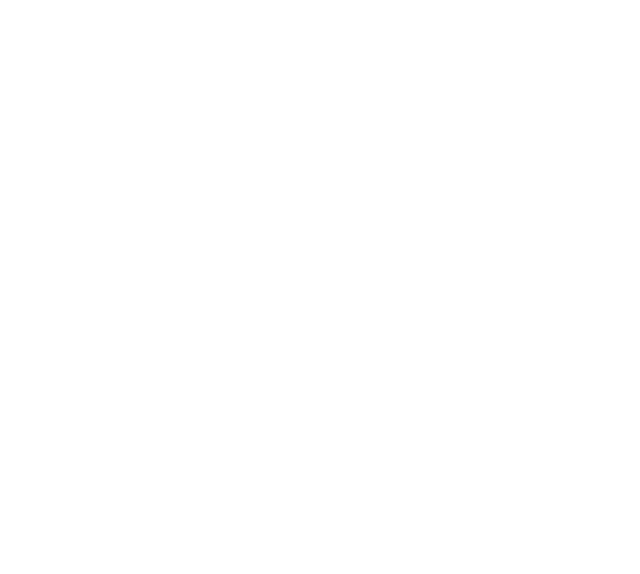
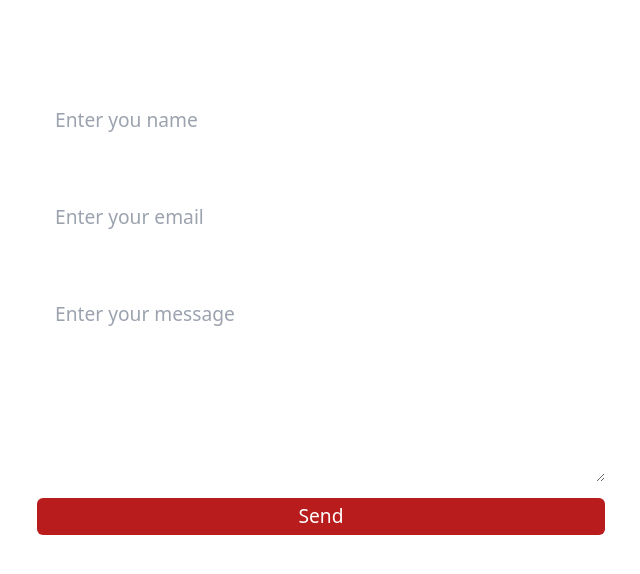
Before and after one commit to Mayuri3166/Bookstoreapp, a React (Vite) app in the folder Frontend/: page /contact in a window 1280 px wide. Before the commit this address had no page. Shown: the top 574 px of the page, without its empty margins (319-959 px from the left). Built offline with nearby package versions, Linux system fonts and the light colour scheme.

Commit message:
frontenddone

```diff
--- a/Frontend/package.json
+++ b/Frontend/package.json
@@ -10,9 +10,11 @@
     "preview": "vite preview"
   },
   "dependencies": {
+    "@emailjs/browser": "^4.3.3",
     "@radix-ui/themes": "^3.0.5",
     "react": "^18.2.0",
     "react-dom": "^18.2.0",
+    "react-hook-form": "^7.51.5",
     "react-router-dom": "^6.23.1",
     "react-slick": "^0.30.2",
     "slick-carousel": "^1.8.1"
--- a/Frontend/src/App.jsx
+++ b/Frontend/src/App.jsx
@@ -3,6 +3,7 @@
 import { Routes, Route } from "react-router-dom"
 import Courses from './courses/Courses'
 import Signup from './components/Signup'
+import Contact from "./components/Contact"
 
 function App() {
   return (
@@ -12,6 +13,7 @@
         <Route path='/' element={<Home/>} />
         <Route path='/course' element={<Courses/>} />
         <Route path='/signup' element={<Signup/>} />
+        <Route path='/contact' element={<Contact/>} />
       </Routes>
     </div>
     </>
--- /dev/null
+++ b/Frontend/src/components/Contact.jsx
@@ -0,0 +1,40 @@
+import React, { useRef } from 'react';
+import emailjs from '@emailjs/browser';
+import "./Contactstyle.css"
+
+export const ContactUs = () => {
+  const form = useRef();
+
+  const sendEmail = (e) => {
+    e.preventDefault();
+
+    emailjs
+      .sendForm('service_7m871lg', 'template_3cahuxr', form.current, {
+        publicKey: 'TxvHvic9dKzJgIOl5',
+      })
+      .then(
+        () => {
+          console.log('SUCCESS!');
+        },
+        (error) => {
+          console.log('FAILED...', error.text);
+        },
+      );
+  };
+
+  return (
+    <div>
+    <form ref={form} onSubmit={sendEmail}>
+      <label >Name</label>
+      <input type="text" name="user_name" placeholder='Enter you name' required />
+      <label>Email</label>
+      <input type="email" name="user_email" placeholder='Enter your email' required />
+      <label>Message</label>
+      <textarea  name="message" rows="6" placeholder='Enter your message' required />
+      <input type="submit"  className='bg-red-700 text-white rounded-md px-3 py-1 hover:bg-red-800 duration:200' value="Send" />
+    </form>
+    </div>
+  );
+};
+
+export default ContactUs;
--- /dev/null
+++ b/Frontend/src/components/Contactstyle.css
@@ -0,0 +1,22 @@
+label{
+    color: #fff;
+    margin-bottom: 0.5rem;
+}
+
+form{
+    display: flex;
+    flex-direction: column;
+    padding: 4rem 1rem;
+    margin: auto;
+    max-width: 600px;
+}
+
+form input, form textarea{
+    margin-bottom: 1rem;
+    padding: 10px 18px;
+    font-size: 1.2rem;
+    background-color: rgba(255, 255, 255, 0.1);
+    border-color: rgba(255, 255, 255, 0.1);
+    color:#f4f4f4;
+
+}
--- a/Frontend/src/components/Login.jsx
+++ b/Frontend/src/components/Login.jsx
@@ -1,32 +1,48 @@
 import React from 'react'
 import { Link } from 'react-router-dom'
+import { useForm } from "react-hook-form"
 
 function Login() {
+    const {
+        register,
+        handleSubmit,
+        formState: { errors },
+      } = useForm()
+
+      const onSubmit =  (data) => console.log(data);
+
   return (
     <div>
     <dialog id="my_modal_3" className="modal">
         <div className="modal-box">
-            <form method="dialog">
+            <form onSubmit={handleSubmit(onSubmit)} method="dialog">
             {/* if there is a button in form, it will close the modal */}
-            <Link to="/" className="btn btn-sm btn-circle btn-ghost absolute right-2 top-2">✕</Link>
-            </form>
+            <Link to="/" className="btn btn-sm btn-circle btn-ghost absolute right-2 top-2"
+            onClick={()=>document.getElementById("my_modal_3").close()}>✕</Link>
             <h3 className="font-bold text-lg text-white">Login</h3>
             <div className='mt-4 space-y-2'>
                 <span className='text-white'>Email</span>
                 <br/>
-                <input type='email' placeholder='Enter you email' className='w-80 px-3 py-1 border rounded-md outline-none'/>
+                <input type='email' placeholder='Enter you email' className='w-80 px-3 py-1 border rounded-md outline-none' {...register("email", { required: true })}/>
+                <br />
+                {errors.email && <span className='text-sm text-bold' >This field is required</span>}
             </div>
             {/* password */}
             <div className='mt-4 space-y-2'>
                 <span className='text-white'>Password</span>
                 <br/>
-                <input type='text' placeholder='Enter you Password' className='w-80 px-3 py-1 border rounded-md outline-none'/>
+                <input type='text' placeholder='Enter you Password' className='w-80 px-3 py-1 border rounded-md outline-none'{...register("password", { required: true })}/>
+                <br />
+                {errors.password && <span  className='text-sm text-bold'>This field is required</span>}
             </div>
             {/* button */}
             <div className='flex justify-around mt-4'>
-                <button className='bg-red-700 text-white rounded-md px-3 py-1 hover:bg-red-800 duration:200'>Login</button>
-                <p className='text-white'>Not registered? <Link to="/signup" className='underline text-blue-500 cursor-pointer'>Signup</Link></p>
+                <button className='bg-red-700 text-white rounded-md px-3 py-1 hover:bg-red-800 duration:200'
+                >Login</button>
+                <p className='text-white'>Not registered?{" "} <Link to="/signup" className='underline text-blue-500 cursor-pointer'>Signup</Link>{" "}</p>
             </div>
+
+            </form>
 
         </div>
     </dialog>
--- a/Frontend/src/components/Navbar.jsx
+++ b/Frontend/src/components/Navbar.jsx
@@ -22,7 +22,7 @@
     <>
       <li><a href='/'>Home</a></li>
       <li><a href='/course'>Course</a></li>
-      <li><a>Contact</a></li>
+      <li><a href='/contact'>Contact</a></li>
       <li><a>About</a></li>
     </>
   )
--- a/Frontend/src/components/Signup.jsx
+++ b/Frontend/src/components/Signup.jsx
@@ -1,32 +1,48 @@
 import React from 'react'
 import { Link } from 'react-router-dom'
 import Login from './Login'
+import { useForm } from "react-hook-form"
+
 
 function Signup() {
+    const {
+        register,
+        handleSubmit,
+        formState: { errors },
+      } = useForm()
+
+      const onSubmit =  (data) => console.log(data);
+
   return (
     <div className='flex h-screen items-center justify-center  '>
        <div className="w-[500px] ">
         <div className="modal-box">
-            <form method="dialog">
+            <form  onSubmit={handleSubmit(onSubmit)}  method="dialog">
             {/* if there is a button in form, it will close the modal */}
             <Link to="/" className="btn btn-sm btn-circle btn-ghost absolute right-2 top-2">✕</Link>
-            </form>
+
             <h3 className="font-bold text-lg text-white">Signup</h3>
             <div className='mt-4 space-y-2'>
                 <span className='text-white'>Name</span>
                 <br/>
-                <input type='text' placeholder='Enter you name' className='w-80 px-3 py-1 border rounded-md outline-none'/>
+                <input type='text' placeholder='Enter you name' className='w-80 px-3 py-1 border rounded-md outline-none' {...register("name", { required: true })}/>
+                <br />
+                {errors.name && <span className='text-sm text-bold' >This field is required</span>}
             </div>
             <div className='mt-4 space-y-2'>
                 <span className='text-white'>Email</span>
                 <br/>
-                <input type='email' placeholder='Enter you email' className='w-80 px-3 py-1 border rounded-md outline-none'/>
+                <input type='email' placeholder='Enter you email' className='w-80 px-3 py-1 border rounded-md outline-none'  {...register("email", { required: true })}/>
+                <br />
+                {errors.email && <span className='text-sm text-bold' >This field is required</span>}
             </div>
             {/* password */}
             <div className='mt-4 space-y-2'>
                 <span className='text-white'>Password</span>
                 <br/>
-                <input type='text' placeholder='Enter you Password' className='w-80 px-3 py-1 border rounded-md outline-none'/>
+                <input type='text' placeholder='Enter you Password' className='w-80 px-3 py-1 border rounded-md outline-none' {...register("password", { required: true })}/>
+                <br />
+                {errors.password && <span className='text-sm text-bold' >This field is required</span>}
             </div>
             {/* button */}
             <div className='flex justify-around mt-4'>
@@ -37,6 +53,7 @@
                 >Login</button>
                 <Login/></p>
             </div>
+        </form>
         </div>
     </div>
     </div>
```
Also changed, not shown: 1 other file (tests, documents, lock files or other folders).
